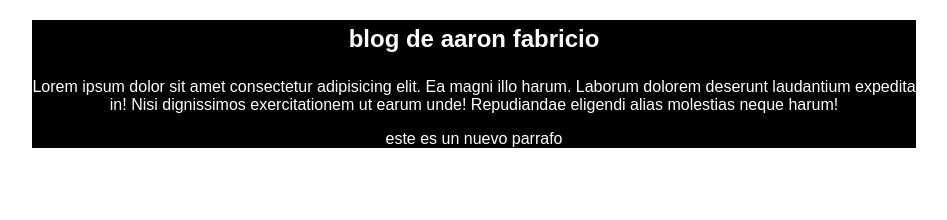
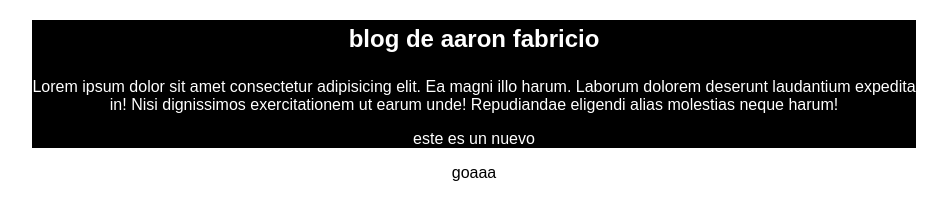
Before and after one commit to aaron-fabricio-sc/practiceGitPlatzi, a plain HTML site: page index.html in a window 1280 px wide. Shown: the whole page, without its empty margins (166-1113 px from the left). Drawn offline with Linux system fonts and the light colour scheme.

Commit message:
se agrego parrafo al fotter

```diff
--- a/index.html
+++ b/index.html
@@ -14,12 +14,14 @@
             <p>Lorem ipsum dolor sit amet consectetur adipisicing elit. Ea magni illo harum. Laborum dolorem deserunt laudantium expedita in! Nisi dignissimos exercitationem ut earum unde! Repudiandae eligendi alias molestias neque harum!
 
             </p>
-            <p>este es un nuevo parrafo</p>
+            <p>este es un nuevo</p>
         </section>
     </section>
 
 
-
+    <footer>
+        <p>goaaa</p>
+    </footer>
 
 
 
```
